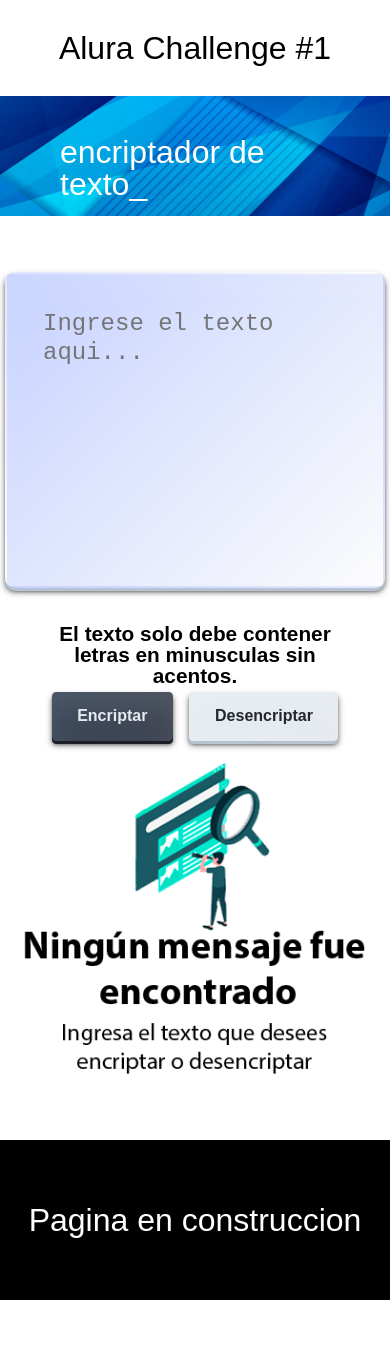
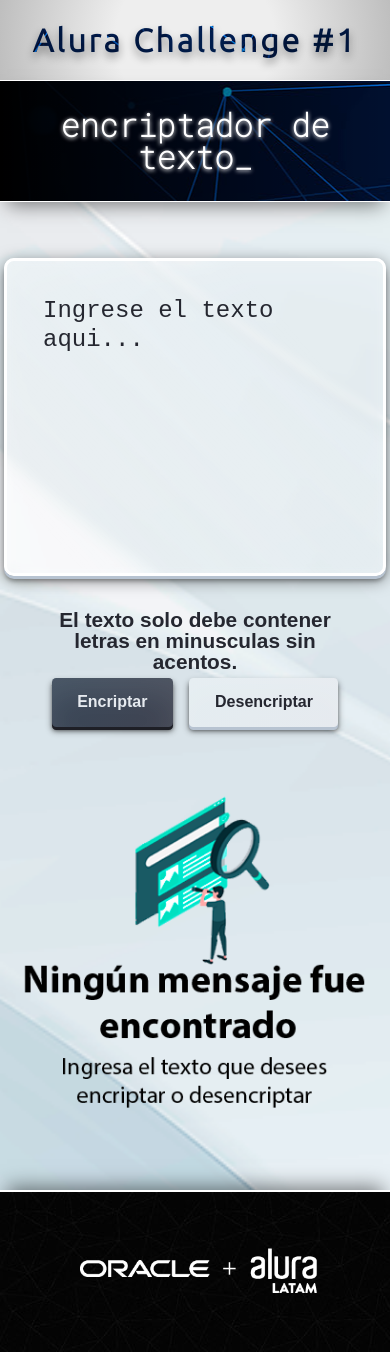
Before and after one commit to valgh9/encriptador-de-texto, a plain HTML site: page index.html in a window 390 px wide. Before the commit the page ends 1300 px from the top, so only its background shows below. Drawn offline with Linux system fonts and the light colour scheme.

Commit message:
Mejora de estilos v1

```diff
--- a/css/botones_encriptador.css
+++ b/css/botones_encriptador.css
@@ -18,6 +18,7 @@
   }
   .btn:hover{
     transform: scale(1.05);
+    transform: translateY(-2px);
   }
 
 .copiar {
--- a/css/estilos.css
+++ b/css/estilos.css
@@ -1,3 +1,5 @@
+@import url('https://fonts.googleapis.com/css2?family=Ubuntu:wght@300&display=swap');
+@import url('https://fonts.googleapis.com/css?family=Roboto+Mono:100');
 
 img{
     max-width: 100%;
@@ -5,29 +7,78 @@ img{
 
 body{
     font-family: "Booster Next FY", "Avenir Next", Avenir, sans-serif;
+    background-image: url("../img/bg-body.png");
+    background-size: cover;
+    background-repeat: no-repeat;
+    background-position: center center;
+    color: #252730;
+}
+
+#encabezado{
+    text-align: center;
+    background: rgb(238,238,238);
+    background: radial-gradient(circle, rgba(238,238,238,1) 40%, rgba(190,190,190,1) 100%);
+    font-family: 'Ubuntu', sans-serif;
+    font-size: 3em;
+    line-height: 2.5em;
+    font-weight: bolder;
+
 
 }
 
-#encabezado{
+.txt-img{
+    background-image: url("../img/banner.jpg");
+    background-clip: text;
+    -webkit-background-clip: text;
+    color: transparent;
+    letter-spacing: 3px;
+    text-shadow: 0px 5px 8px rgba(0, 0, 0, 0.4);
 
-    text-align: center;
 }
-#encabezado h1{
-    font-size: 32px;
-    line-height: 3em;
-}
+
 
 #banner{
     height: 7.5em;
-    background-image: url('../img/bg.jpg');
-    background-size: cover;
+    background-image: url('../img/banner.jpg');
+    /*background-size: cover; */
     background-repeat: no-repeat;
     background-position: center center;
+    display: flex;
+    justify-content: center;
+    border-top: 1px solid #ffffff;
+    border-bottom: 1px solid #ffffff;;
+
+    box-shadow: 0px 10px 19px -7px rgba(0,0,0,0.5);
+    -webkit-box-shadow: 0px 10px 19px -7px rgba(0,0,0,0.5);
+    -moz-box-shadow: 0px 10px 19px -7px rgba(0,0,0,0.5);
+
+
+}
+#texto_banner{
+    background: rgb(0,0,0);
+    background: linear-gradient(90deg, rgba(0,0,0,1) 0%, rgba(238,238,238,0) 100%);
+    height: 7.5em;
+
+
+    display: flex;
+    justify-content: space-between;
+    align-items: center;
+    width: 100%;
 }
 #texto_banner p{
     color: white;
     padding: 40px 60px;
-    font-size: 32px;
+    font-size: 2em;
+    font-family: 'Roboto Mono', monospace;
+    font-weight:bolder;
+    text-shadow: 0px 1px 4px rgba(255, 255, 255, 1);
+
+
+    align-self: center;
+  width: 33%;
+  text-align: center;
+
+
 }
 #contenedor{
     display: block;
@@ -62,17 +113,29 @@ body{
     padding: 10px 25px;
     width: 50%;
 }
+
+
 .txtarea_resultado {
-    box-shadow: 0 3px 0 0 #b7c3d1, 0 4px 4px -1px rgba(0, 0, 0, 0.6), 0 4px 6px 1px rgba(0, 0, 0, 0.3), 0 1px 2px 1px rgba(0, 0, 0, 0) inset, 0 18px 32px -2px rgba(255, 255, 255, 0.1) inset;
+   /* box-shadow: 0 3px 0 0 #b7c3d1, 0 4px 4px -1px rgba(0, 0, 0, 0.6), 0 4px 6px 1px rgba(0, 0, 0, 0.3), 0 1px 2px 1px rgba(0, 0, 0, 0) inset, 0 18px 32px -2px rgba(255, 255, 255, 0.1) inset;
     background-color: #E6EAEF;
     background-image: linear-gradient(45deg, #FCFCFC, #C6D2FF);
-    color: #252730;
+    color: #252730;*/
+    background: linear-gradient(
+        50deg,
+        rgba(255, 255, 255, 0.4) 12%,
+        rgba(255, 255, 255, 0.1) 77%
+      );
+
+      box-shadow: 0 3px 0 0 #b7c3d1, 0 6px 4px -1px rgba(0, 0, 0, 0.3), 0 4px 16px rgba(0, 0, 0, 0.5), 0 1px 2px 1px rgba(0, 0, 0, 0) inset, 0 18px 32px -2px rgba(255, 255, 255, 0.14) inset;
+      backdrop-filter: blur(5px);
+      -webkit-backdrop-filter: blur(5px);
+
 
     resize: none;
     margin-top: 1em;
     padding: 1.5em;
     border-radius: 10px;
-    border: 2px solid transparent;
+    border: 3px solid #ffffff;
     outline: none;
     font-weight: 500;
     font-size: 24px;
@@ -81,17 +144,26 @@ body{
     height: 10em;
 
 }
+.txtarea_ingreso::placeholder{color: #252730;}
+
 .txtarea_ingreso {
-    box-shadow: 0 3px 0 0 #b7c3d1, 0 4px 4px -1px rgba(0, 0, 0, 0.6), 0 4px 6px 1px rgba(0, 0, 0, 0.3), 0 1px 2px 1px rgba(0, 0, 0, 0) inset, 0 18px 32px -2px rgba(255, 255, 255, 0.1) inset;
-    background-color: #E6EAEF;
-    background-image: linear-gradient(-45deg, #FCFCFC, #C6D2FF);
-    color: #252730;
+    background: linear-gradient(
+    50deg,
+    rgba(255, 255, 255, 0.4) 12%,
+    rgba(255, 255, 255, 0.1) 77%
+  );
+  box-shadow: 0 3px 0 0 #b7c3d1, 0 6px 4px -1px rgba(0, 0, 0, 0.3), 0 4px 16px rgba(0, 0, 0, 0.5), 0 1px 2px 1px rgba(0, 0, 0, 0) inset, 0 18px 32px -2px rgba(255, 255, 255, 0.14) inset;
+
+
+  backdrop-filter: blur(5px);
+  -webkit-backdrop-filter: blur(5px);
+
 
     resize: none;
     margin-top: 1em;
     padding: 1.5em;
     border-radius: 10px;
-    border: 2px solid transparent;
+    border: 3px solid #ffffff;
     outline: none;
     font-weight: 500;
     font-size: 24px;
@@ -101,19 +173,29 @@ body{
 
 }
 
-.textartxtarea_ingreso:hover{
-    box-shadow: 0 3px 0 0 #b7c3d1, 0 6px 4px -1px rgba(0, 0, 0, 0.3), 0 4px 16px rgba(0, 0, 0, 0.5), 0 1px 2px 1px rgba(0, 0, 0, 0) inset, 0 18px 32px -2px rgba(255, 255, 255, 0.14) inset;
-}
 main{
     display: block;
 
 }
 footer{
 
+    border-top: 2px solid #ffffff;
     height: 10em;
-    background-color: black;
     display: flex;
+    background-image: url("../img/bg-pie.jpg");
+    background-repeat: repeat;
+    text-align: center;
+
+    box-shadow: 0px -10px 19px -7px rgba(0,0,0,0.5);
+    -webkit-box-shadow: 0px -10px 19px -7px rgba(0,0,0,0.5);
+    -moz-box-shadow: 0px -10px 19px -7px rgba(0,0,0,0.5);
+
 }
+
+#img-foot img{
+    width: 80%;
+}
+
 #pie{
     margin: auto;
 
@@ -149,6 +231,17 @@ footer{
     }
     #contenedor_texto_encriptado{
         margin-left: 0;
+        margin-top: 3em;
+    }
+    #texto_banner p {
+        width: 100%;
+      }
+
+      #encabezado{
+        font-size: 2em;
+    }
+    #img-foot img{
+        width: 100%;
     }
 
 }
@@ -159,11 +252,15 @@ footer{
     }
     #contenedor_texto_encriptado{
         margin-left: 0;
+        margin-top: 2em;
+
     }
     #contenedor_texto_encriptado, #contenedor_acciones{
         display:block;
     }
-
+    #texto_banner p {
+        width: 50%;
+      }
 
 }
 /* Medium devices (landscape tablets, 768px and up) */
--- a/index.html
+++ b/index.html
@@ -15,7 +15,7 @@
     <body>
         <Main>
             <div id="encabezado">
-                <h1>Alura Challenge #1</h1>
+                <h1 class="txt-img">Alura Challenge #1</h1>
             </div>
 
             <div id="banner">
@@ -51,10 +51,10 @@
 
                         </form>
                     </div>
-                    <div id="texto_oculto" style="display: none; font-weight: bold;">
+                    <div id="texto_oculto" style="visibility: hidden; font-weight: bold;">
                         <p>El texto se ha copiado al portapapeles.</p>
                     </div>
-                    <div id="texto_oculto2" style="display: none;">
+                    <div id="texto_oculto2" style="visibility: hidden; display: none;">
                         <p>No hay nada para copiar</p>
                     </div>
                     <div class="cuadro_botones" style="display: none;" id="oculto2">
@@ -66,7 +66,9 @@
 
         <footer>
             <div id="pie">
-                <p>Pagina en construccion</p>
+                <div id="img-foot">
+                    <img src="img/oracle-alura.png">
+                </div>
             </div>
         </footer>
 
--- a/js/funciones.js
+++ b/js/funciones.js
@@ -39,7 +39,8 @@ function encriptar(){
         }
 
         else{
-            text_area_ingreso.style.border = "3px solid red";
+            text_area_ingreso.style.border = "3px red solid";
+            text_area_ingreso.style.boxShadow = "0 3px 0 0 #e81d1d, 0 6px 4px -1px rgba(240, 6, 6, 0.3), 0 4px 16px rgba(241, 0, 0, 0.5), 0 1px 2px 1px rgba(196, 15, 15, 0) inset, 0 18px 32px -2px rgba(245, 16, 16, 0.14) inset";
             texto_indicaciones.style.color = "red";
             texto_indicaciones.style.fontSize = '1.3em';
             texto_indicaciones.style.fontWeight = "bold";
@@ -48,21 +49,28 @@ function encriptar(){
             document.getElementById("oculto").style.display = "none";
             document.getElementById("oculto2").style.display = "none";
 
+            document.getElementById("texto_oculto").style.visibility = "hidden";
+            document.getElementById("texto_oculto").style.display = "block";
+            document.getElementById("texto_oculto2").style.display = "none";
+
             break;
         }
     }
 
     if (letras !== ""){
 
-        text_area_ingreso.style.border = "1px solid white";
+        text_area_ingreso.style.border = "3px solid #ffffff";
+        text_area_ingreso.style.boxShadow = "0 3px 0 0 #b7c3d1, 0 6px 4px -1px rgba(0, 0, 0, 0.3), 0 4px 16px rgba(0, 0, 0, 0.5), 0 1px 2px 1px rgba(0, 0, 0, 0) inset, 0 18px 32px -2px rgba(255, 255, 255, 0.14) inset";
         texto_indicaciones.style.color = "black";
         texto_indicaciones.style.fontSize = '1.3em';
         texto_indicaciones.style.fontWeight = "bold";
 
         let textArea = document.getElementById("resultado");
         textArea.style.border = "";
-        document.getElementById("texto_oculto").style.display = "none";
-        document.getElementById("texto_oculto2").style.display = "none";
+        textArea.style.boxShadow = "0 3px 0 0 #b7c3d1, 0 6px 4px -1px rgba(0, 0, 0, 0.3), 0 4px 16px rgba(0, 0, 0, 0.5), 0 1px 2px 1px rgba(0, 0, 0, 0) inset, 0 18px 32px -2px rgba(255, 255, 255, 0.14) inset";
+
+        document.getElementById("texto_oculto").style.visibility = "hidden";
+        document.getElementById("texto_oculto2").style.visibility = "hidden";
         document.getElementById("img_contenedor").style.display = "none";
         document.getElementById("oculto").style.display = "block";
         document.getElementById("oculto2").style.display = "block";
@@ -122,27 +130,37 @@ function desencriptar(){
         else{
             text_area_ingreso.style.border = "3px solid red";
             texto_indicaciones.style.color = "red";
-            texto_indicaciones.style.fontSize = '1.2em';
+            text_area_ingreso.style.boxShadow = "0 3px 0 0 #e81d1d, 0 6px 4px -1px rgba(240, 6, 6, 0.3), 0 4px 16px rgba(241, 0, 0, 0.5), 0 1px 2px 1px rgba(196, 15, 15, 0) inset, 0 18px 32px -2px rgba(245, 16, 16, 0.14) inset";
+
+            texto_indicaciones.style.fontSize = '1.3em';
             texto_indicaciones.style.fontWeight = "bold";
             letras = "";
             document.getElementById("img_contenedor").style.display = "block";
             document.getElementById("oculto").style.display = "none";
             document.getElementById("oculto2").style.display = "none";
+
+            document.getElementById("texto_oculto").style.display = "none";
+            document.getElementById("texto_oculto2").style.display = "none";
+
             break;
         }
     }
 
     if (letras !== ""){
 
-        text_area_ingreso.style.border = "1px solid white";
+        text_area_ingreso.style.border = "3px solid #ffffff";
+        text_area_ingreso.style.boxShadow = "0 3px 0 0 #b7c3d1, 0 6px 4px -1px rgba(0, 0, 0, 0.3), 0 4px 16px rgba(0, 0, 0, 0.5), 0 1px 2px 1px rgba(0, 0, 0, 0) inset, 0 18px 32px -2px rgba(255, 255, 255, 0.14) inset";
+
         texto_indicaciones.style.color = "black";
         texto_indicaciones.style.fontSize = '1.3em';
         texto_indicaciones.style.fontWeight = "bold";
 
         let textArea = document.getElementById("resultado");
         textArea.style.border = "";
-        document.getElementById("texto_oculto").style.display = "none";
-        document.getElementById("texto_oculto2").style.display = "none";
+        textArea.style.boxShadow = "0 3px 0 0 #b7c3d1, 0 6px 4px -1px rgba(0, 0, 0, 0.3), 0 4px 16px rgba(0, 0, 0, 0.5), 0 1px 2px 1px rgba(0, 0, 0, 0) inset, 0 18px 32px -2px rgba(255, 255, 255, 0.14) inset";
+
+        document.getElementById("texto_oculto").style.visibility = "hidden";
+        document.getElementById("texto_oculto2").style.visibility = "hidden";
         document.getElementById("img_contenedor").style.display = "none";
         document.getElementById("oculto").style.display = "block";
         document.getElementById("oculto2").style.display = "block";
@@ -156,6 +174,11 @@ function copiar_al_portapapeles(){
 
     let textArea = document.getElementById("resultado");
     if (textArea.value == ""){
+        textArea.style.border = "3px red solid";
+        textArea.style.boxShadow = "0 3px 0 0 #e81d1d, 0 6px 4px -1px rgba(240, 6, 6, 0.3), 0 4px 16px rgba(241, 0, 0, 0.5), 0 1px 2px 1px rgba(196, 15, 15, 0) inset, 0 18px 32px -2px rgba(245, 16, 16, 0.14) inset";
+
+        document.getElementById("texto_oculto").style.visibility = "hidden";
+        document.getElementById("texto_oculto2").style.visibility = "visible";
         document.getElementById("texto_oculto").style.display = "none";
         document.getElementById("texto_oculto2").style.display = "block";
     }
@@ -163,7 +186,12 @@ function copiar_al_portapapeles(){
 
     textArea.select();
     document.execCommand("copy");
-    textArea.style.border = "3px solid #00cc00"
+
+    textArea.style.border = "3px solid #00cc00";
+    textArea.style.boxShadow = "0 3px 0 0 #01c20e, 0 6px 4px -1px rgba(0, 255, 68, 0.3), 0 4px 16px rgba(31, 188, 0, 0.5), 0 1px 2px 1px rgba(3, 246, 19, 0) inset, 0 18px 32px -2px rgba(16, 221, 1, 0.14) inset";
+
+    document.getElementById("texto_oculto").style.visibility = "visible";
+    document.getElementById("texto_oculto2").style.visibility = "hidden";
     document.getElementById("texto_oculto").style.display = "block";
     document.getElementById("texto_oculto2").style.display = "none";
     }
```
Also changed, not shown: img/banner.jpg (added), img/bg-body.png (added), img/bg-pie.jpg (added), img/bg.jpg (deleted), img/oracle-alura.png (added).
